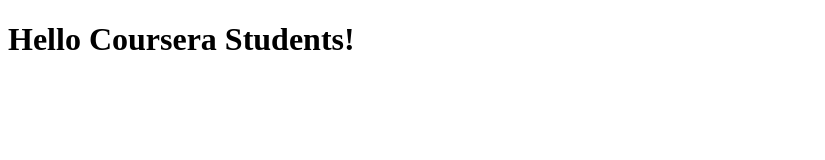
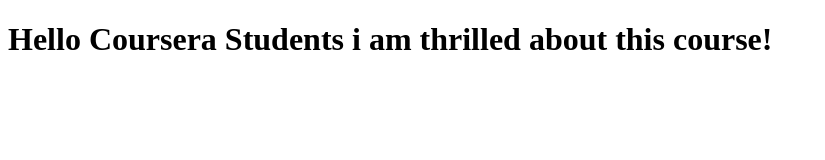
Before and after one commit to sethialihaider/coursera-test, a plain HTML site: page index.html in a window 1280 px wide. Shown: the whole page, without its empty margins (0-825 px from the left). Drawn offline with Linux system fonts and the light colour scheme.

Commit message:
New version of Web File

```diff
--- a/index.html
+++ b/index.html
@@ -5,6 +5,6 @@
     <title>Hello Coursera</title>
   </head>
   <body>
-    <h1>Hello Coursera Students!</h1>
+    <h1>Hello Coursera Students  i am thrilled about this course!</h1>
   </body>
 </html>
```
